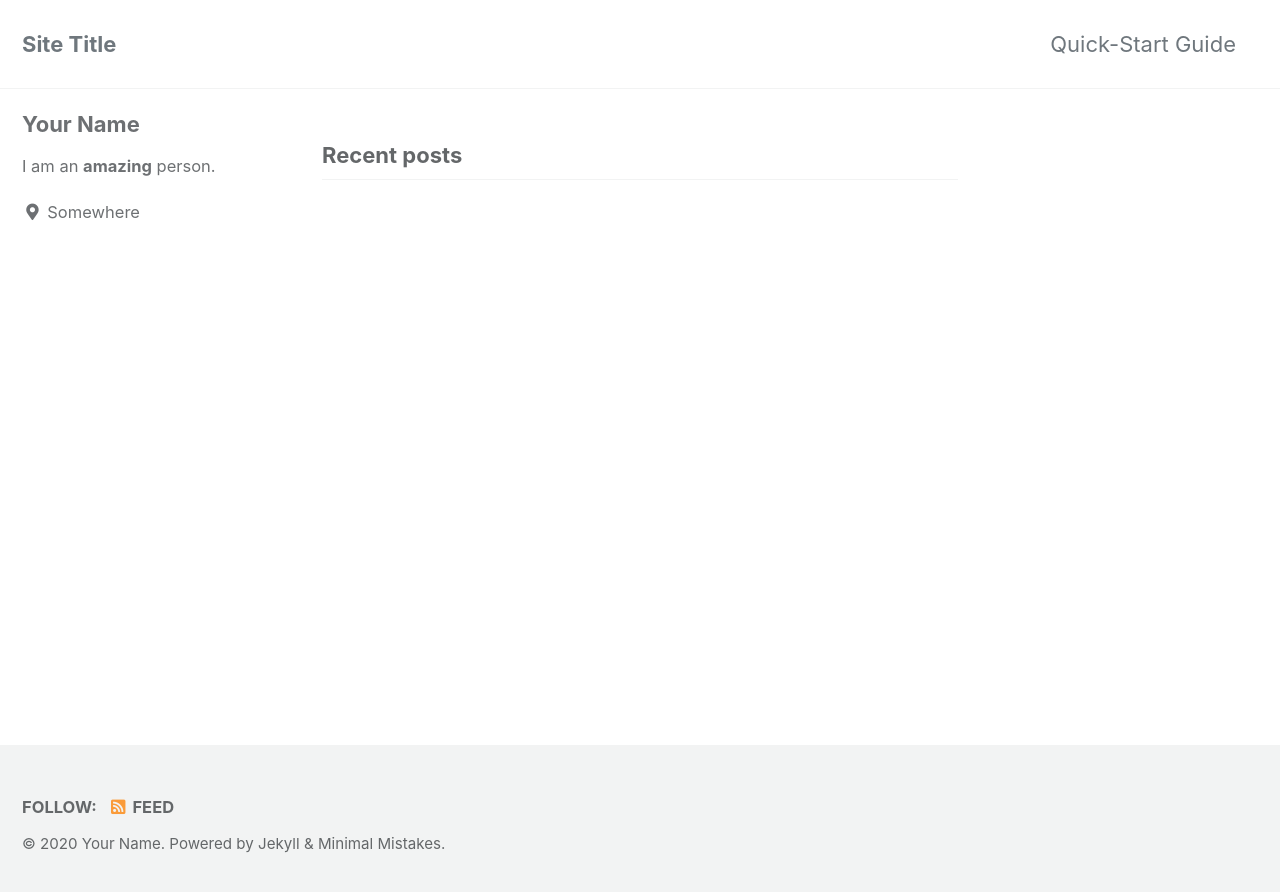
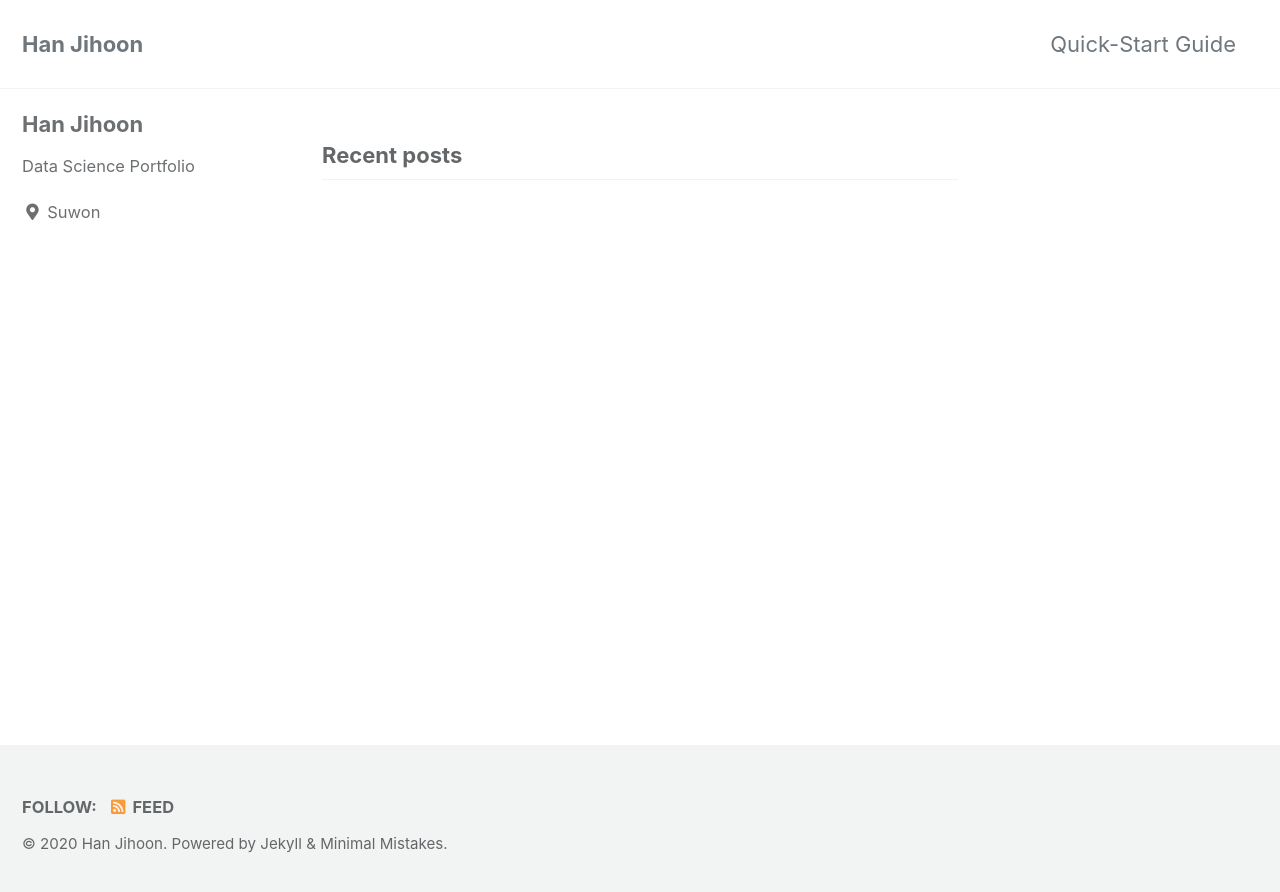
Before and after one commit to jhhan0208/jhhan0208.github.io, a Jekyll site: the page built from index.html, in a window 1280 px wide. Shown: the top 892 px of the page. Built offline with Jekyll 4.4.1, drawn with Linux system fonts in a browser that asks for light colours; cached includes are drawn as plain includes; the list of posts is cut into pages by our own code.

Commit message:
Update _config.yml

```diff
--- a/_config.yml
+++ b/_config.yml
@@ -16,11 +16,11 @@ minimal_mistakes_skin    : "default" # "air", "aqua", "contrast", "dark", "dirt"
 
 # Site Settings
 locale                   : "en-US"
-title                    : "Site Title"
+title                    : "Han Jihoon"
 title_separator          : "-"
 subtitle                 : # site tagline that appears below site title in masthead
-name                     : "Your Name"
-description              : "An amazing website."
+name                     : "Han Jihoon"
+description              : "My Python Data Science Portfolio"
 url                      : # the base hostname & protocol for your site e.g. "https://mmistakes.github.io"
 baseurl                  : # the subpath of your site, e.g. "/blog"
 repository               : # GitHub username/repo-name e.g. "mmistakes/minimal-mistakes"
@@ -93,10 +93,10 @@ analytics:
 
 # Site Author
 author:
-  name             : "Your Name"
+  name             : "Han Jihoon"
   avatar           : # path of avatar image, e.g. "/assets/images/bio-photo.jpg"
-  bio              : "I am an **amazing** person."
-  location         : "Somewhere"
+  bio              : "Data Science Portfolio"
+  location         : "Suwon"
   email            :
   links:
     - label: "Email"
@@ -279,3 +279,11 @@ defaults:
       comments: # true
       share: true
       related: true
+
+  # _pages
+  - scope:
+      path: ""
+      type: pages
+    values:
+      layout: single
+      author_profile: true
```
